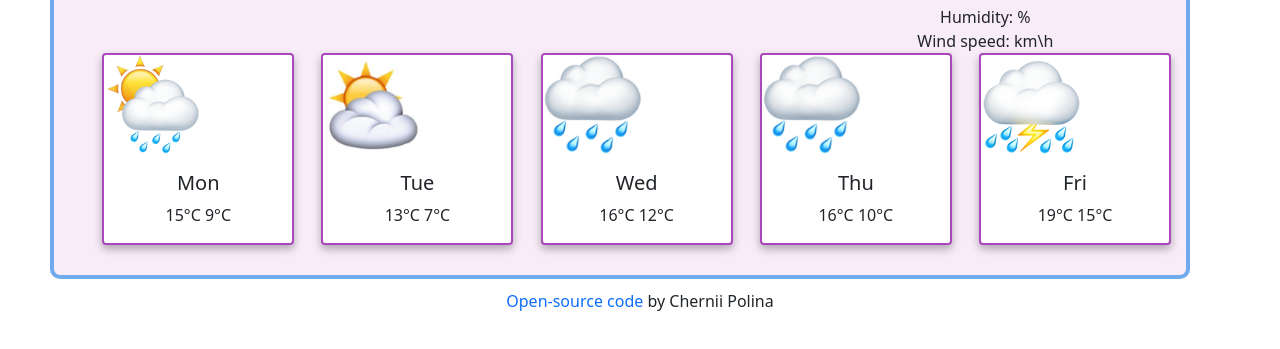
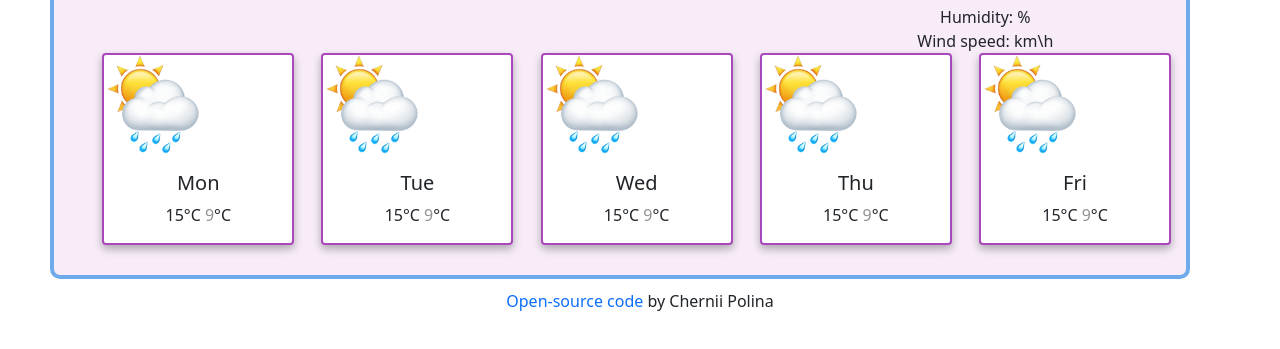
Before and after one commit to plnvsln/Weather-Project, a plain HTML site: page index.html in a window 1280 px wide. Shown: the part 263-612 px from the top of the page. Drawn offline with nearby package versions, Linux system fonts and the light colour scheme; no server answers.

Commit message:
Moved Mon-Fri forecast row to js
Shortened the html code(5 pieces of same code) by moving it to js and using loop

```diff
--- a/index.html
+++ b/index.html
@@ -43,10 +43,8 @@
             ° <a href="#" class="active" id="tempC-link">C</a> |
             <a href="#" id="tempF-link">F</a>
           </h2>
-          <!-- feels like 21°C-->
         </div>
         <div class="col-4">
-          <!--  England, Hampshire, United Kingdom -->
           <h2 class="time"></h2>
           <div id="description"></div>
           Humidity:
@@ -59,78 +57,7 @@
         </div>
       </div>
 
-      <div class="row">
-        <div class="col-2 4">
-          <div class="card">
-            <img
-              src="img/sunrain.png"
-              class="card-img-top"
-              alt="sunrain"
-              style="width: 100px"
-            />
-            <div class="card-body">
-              <h5 class="card-title">Mon</h5>
-              <p class="card-text">15°C 9°C</p>
-            </div>
-          </div>
-        </div>
-        <div class="col-2 4">
-          <div class="card">
-            <img
-              src="img/suncloud.png"
-              class="card-img-top"
-              alt="suncloud"
-              style="width: 100px"
-            />
-            <div class="card-body">
-              <h5 class="card-title">Tue</h5>
-              <p class="card-text">13°C 7°C</p>
-            </div>
-          </div>
-        </div>
-        <div class="col-2 4">
-          <div class="card">
-            <img
-              src="img/rain.png"
-              class="card-img-top"
-              alt="rain"
-              style="width: 100px"
-            />
-            <div class="card-body">
-              <h5 class="card-title">Wed</h5>
-              <p class="card-text">16°C 12°C</p>
-            </div>
-          </div>
-        </div>
-        <div class="col-2 4">
-          <div class="card">
-            <img
-              src="img/rain.png"
-              class="card-img-top"
-              alt="rain"
-              style="width: 100px"
-            />
-            <div class="card-body">
-              <h5 class="card-title">Thu</h5>
-              <p class="card-text">16°C 10°C</p>
-            </div>
-          </div>
-        </div>
-        <div class="col-2 4">
-          <div class="card">
-            <img
-              src="img/storm.png"
-              class="card-img-top"
-              alt="storm"
-              style="width: 100px"
-            />
-            <div class="card-body">
-              <h5 class="card-title">Fri</h5>
-              <p class="card-text">19°C 15°C</p>
-            </div>
-          </div>
-        </div>
-      </div>
+      <div id="weather-forecast"></div>
     </div>
     <div class="footer">
       <a href="https://github.com/plnvsln/Weather-Project">Open-source code </a
--- a/script.js
+++ b/script.js
@@ -34,6 +34,36 @@ if (minute < 10) {
 let timeData = document.querySelector(".time");
 
 timeData.innerHTML = `${hour}:${minute} ${currentDay},<br /> ${currentDate}th of ${currenMonth}`;
+
+function displayForecast() {
+  let forecastElement = document.querySelector("#weather-forecast");
+  let forecastHTML = `<div class="row">`;
+  let days = ["Mon", "Tue", "Wed", "Thu", "Fri"];
+  days.forEach(function (day) {
+    forecastHTML =
+      forecastHTML +
+      `<div class="col-2 4">
+          <div class="card">
+            <img
+              src="img/sunrain.png"
+              class="card-img-top"
+              alt="sunrain"
+              style="width: 100px"
+            />
+            <div class="card-body">
+              <h5 class="card-title">${day}</h5>
+              <p class="card-text">
+                <span id="temp-min">15</span>°C
+                <span id="temp-max">9</span>°C
+              </p>
+            </div>
+          </div>
+        </div>`;
+  });
+
+  forecastHTML = forecastHTML + `</div>`;
+  forecastElement.innerHTML = forecastHTML;
+}
 
 //api
 
@@ -113,4 +143,4 @@ tempC.addEventListener("click", showCelsius);
 tempF.addEventListener("click", showFahrenheit);
 
 searchCity("Paris");
-console.log(response.data);
+displayForecast();
--- a/style.css
+++ b/style.css
@@ -73,6 +73,9 @@ p {
   box-shadow: 0 4px 8px 0 rgba(0, 0, 0, 0.3);
   width: 12rem;
 }
+#temp-max {
+  opacity: 0.5;
+}
 .footer {
   padding-top: 0;
   text-align: center;
```
